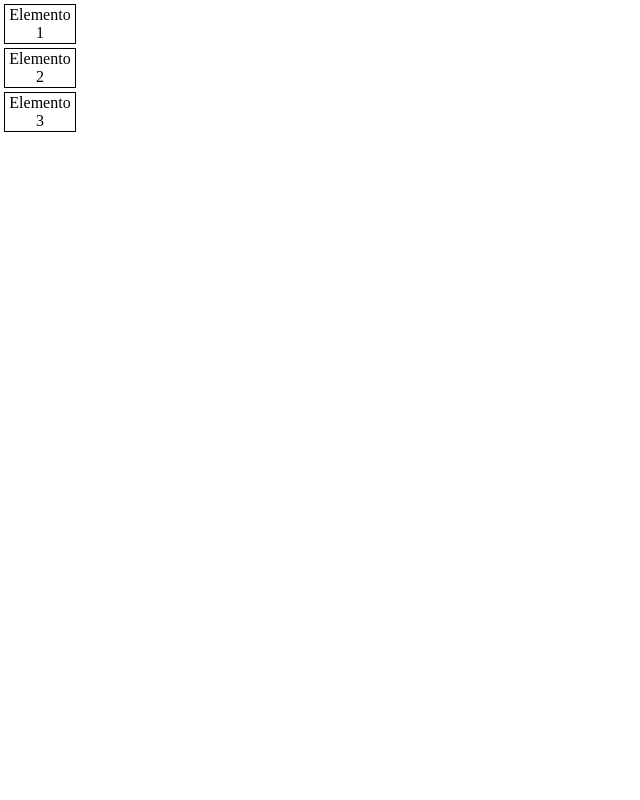
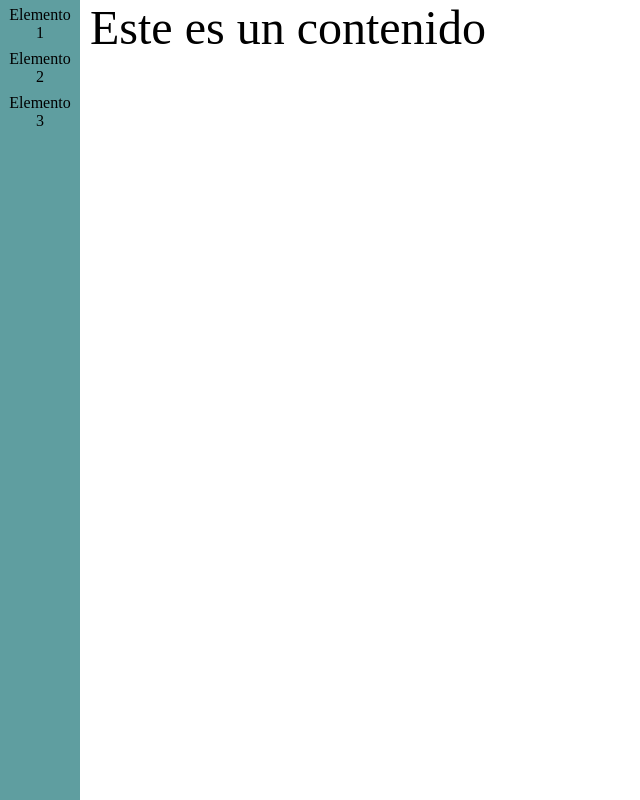
Before and after one commit to SrDiamond/OpenBootcamp, a plain HTML site: page HTML/10.Introducción al diseño responsive/index.html in a window 1280 px wide. Shown: the whole page, without its empty margins (0-640 px from the left). Drawn offline with Linux system fonts and the light colour scheme.

Commit message:
Ejercicio
Pequeño cambio en el ejercicio 10

```diff
--- a/HTML/10.Introducción al diseño responsive/index.html
+++ b/HTML/10.Introducción al diseño responsive/index.html
@@ -8,11 +8,13 @@
     <link rel="stylesheet" href="style.css">
 </head>
 <body>
-    <div class="barra-lateral">
-        <div class="elementos elemento1">Elemento 1</div>
-        <div class="elementos elemento2">Elemento 2</div>
-        <div class="elementos elemento3">Elemento 3</div>
+    <div class="contenido">
+        <div class="barra-lateral">
+            <div class="elementos elemento1">Elemento 1</div>
+            <div class="elementos elemento2">Elemento 2</div>
+            <div class="elementos elemento3">Elemento 3</div>
+        </div>
+        <div class="seccion">Este es un contenido</div>
     </div>
-
 </body>
 </html>
--- a/HTML/10.Introducción al diseño responsive/style.css
+++ b/HTML/10.Introducción al diseño responsive/style.css
@@ -1,8 +1,16 @@
 * {
     box-sizing: border-box;
     height: 100%;
-    padding: 0px;
-    margin: 0px;
+    padding: 0;
+    margin: 0;
+}
+.contenido{
+    display: flex;
+    gap: 10px;
+}
+
+.seccion{
+    font-size: 3rem;
 }
 
 .barra-lateral{
@@ -12,6 +20,7 @@
     width: 10vh;
     padding: 4px;
     gap: 4px;
+    background-color: cadetblue;
 }
 
 .elementos {
@@ -19,7 +28,6 @@
     justify-content: center;
     align-items: center;
     text-align: center;
-    border: 1px solid black;
     padding: 4px;
     height: 5vh;
 }
```
